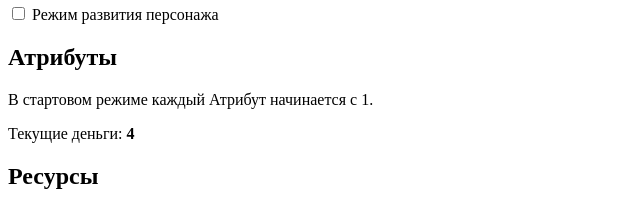
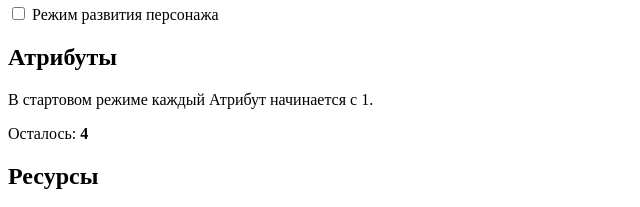
Before and after one commit to FaragonTix/Mitrinium-site, a website: page apps-script-source/Index.html in a window 1280 px wide. Shown: the part 860-1067 px from the top of the page, 0-640 px from the left. Drawn offline with Linux system fonts and the light colour scheme.

Commit message:
Update Index.html

```diff
--- a/apps-script-source/Index.html
+++ b/apps-script-source/Index.html
@@ -343,7 +343,7 @@
             </div>
 
             <div class="points-badge">
-              Текущие деньги:
+              Осталось:
               <strong id="attributePointsLeft">4</strong>
             </div>
           </div>
```
